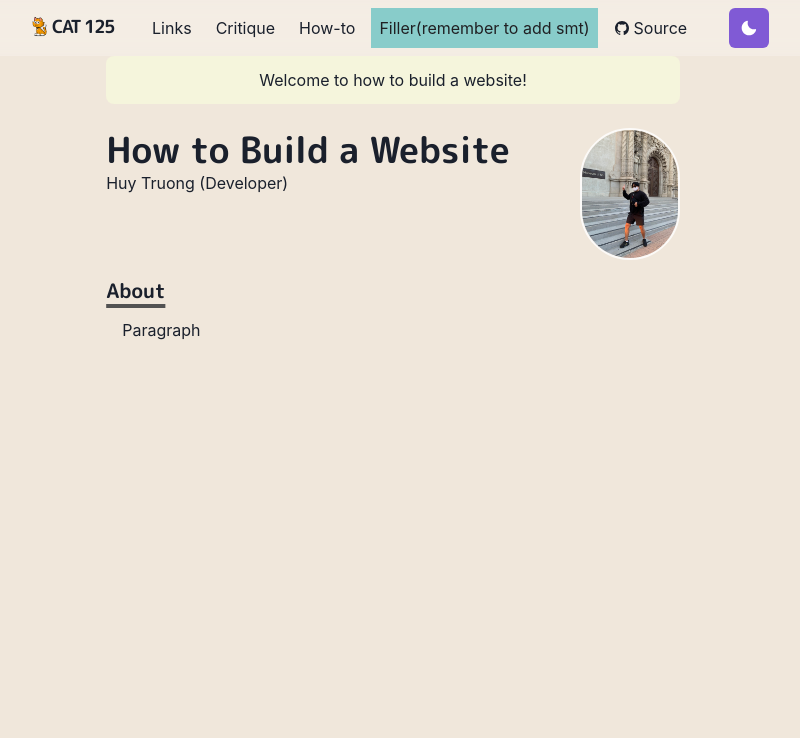
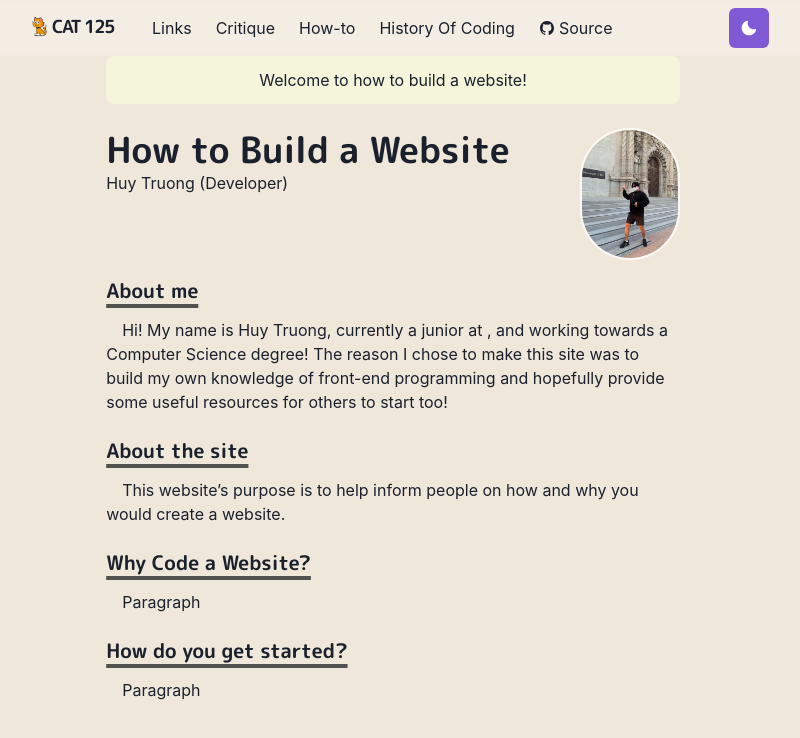
Before and after one commit to huyiscool/websitetest, a Next.js app: page / in a window 1280 px wide. Shown: the top 738 px of the page, without its empty margins (247-1047 px from the left). Built offline with nearby package versions, Linux system fonts and the light colour scheme.

Commit message:
added last section + some more entries

```diff
--- a/components/navbar.js
+++ b/components/navbar.js
@@ -80,8 +80,8 @@ const Navbar = props => {
 	 <LinkItem href="/howto" path={path}>
             How-to
           </LinkItem>
-	 <LinkItem href="/" path={path}>
-            Filler(remember to add smt)
+	 <LinkItem href="/history" path={path}>
+            History Of Coding
           </LinkItem>
 	<LinkItem
             _target="_blank"
--- a/pages/index.js
+++ b/pages/index.js
@@ -44,13 +44,38 @@ const Page = () => {
 			</Box>
 	<Section delay={0.1}>
          <Heading as="h3" variant="section-title">
-          About
+          About me
+         </Heading>
+         <Paragraph>
+          Hi! My name is Huy Truong, currently a junior at , and working towards a Computer Science degree! The reason I chose to make this site was to build my own knowledge of front-end programming and hopefully provide some useful resources for others to start too!
+
+        </Paragraph>
+	</Section>
+	<Section delay={0.2}>
+        <Heading as="h3" variant="section-title">
+          About the site
+        </Heading>
+        <Paragraph>
+	 This website’s purpose is to help inform people on how and why you would create a website.
+	</Paragraph>
+	</Section>
+	<Section delay={0.3}>
+         <Heading as="h3" variant="section-title">
+          Why Code a Website?
          </Heading>
          <Paragraph>
           Paragraph
         </Paragraph>
 	</Section>
-		</Container>
+	<Section delay={0.4}>
+         <Heading as="h3" variant="section-title">
+          How do you get started?
+         </Heading>
+         <Paragraph>
+          Paragraph
+        </Paragraph>
+	</Section>
+	</Container>
 	)
 }
 
```
Also changed, not shown: pages/history.js (added, +15 -0 lines).
